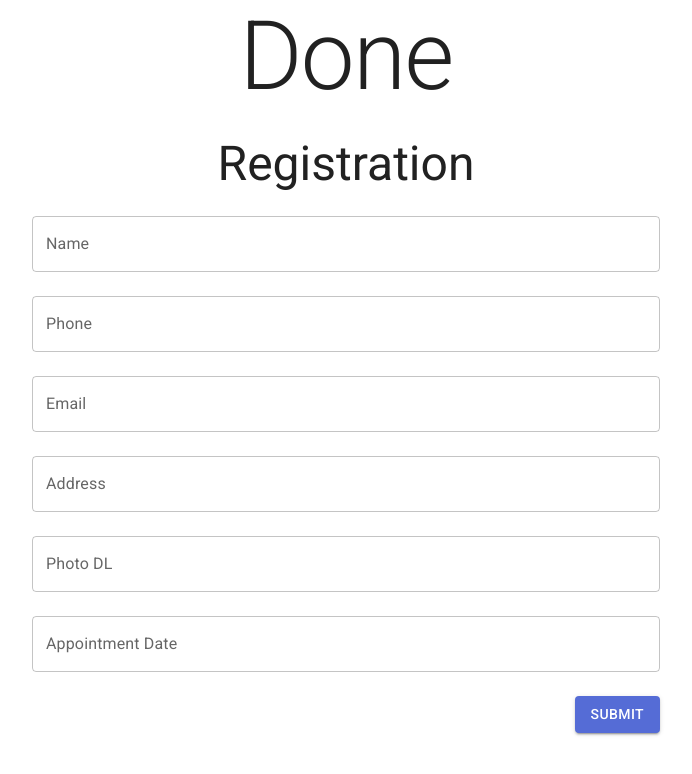
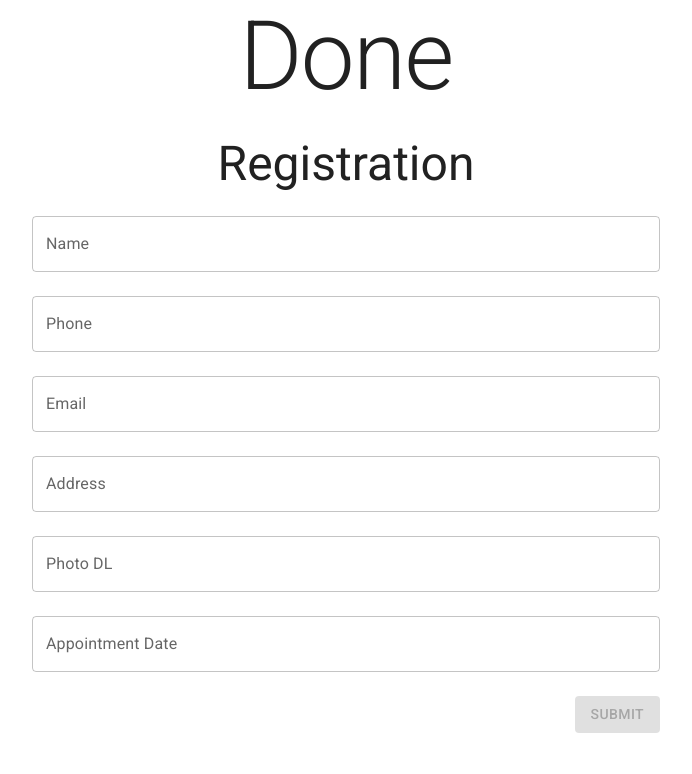
Before and after one commit to codercodingthecode/donefirst, a React (Create React App) app: page / in a window 1280 px wide. Shown: the top 774 px of the page, without its empty margins (294-986 px from the left). Built offline with nearby package versions, Linux system fonts and the light colour scheme.

Commit message:
Add some validations to the form

```diff
--- a/src/Components/Customer/Registration.tsx
+++ b/src/Components/Customer/Registration.tsx
@@ -2,6 +2,20 @@ import { Form, useFormik } from 'formik';
 import { FC } from 'react';
 import { Grid, TextField, Typography } from '@mui/material';
 import { Button } from '../Library/Index';
+import * as Yup from 'yup';
+import { phoneValidation } from '../../Utils/String';
+
+const formValidationSchema = Yup.object({
+    name: Yup.string().required('Name is required'),
+    // phone: Yup.string().matches(phoneValidation, 'Enter a valid phone number').required('Phone is required'),
+    phone: Yup.string()
+        .test('phone-test', 'Enter a valid phone number', (value) => phoneValidation.test(value || ''))
+        .required('Phone is required'),
+    email: Yup.string().email('Enter a valid Email').required('Email is required'),
+    address: Yup.string().required('Address is required'),
+    photoDL: Yup.string().required('Photo DL is required'),
+    appointmentDate: Yup.string().required('Appointment Date is required'),
+});
 
 export const Registration: FC = () => {
     const formik = useFormik({
@@ -13,6 +27,7 @@ export const Registration: FC = () => {
             photoDL: '',
             appointmentDate: '',
         },
+        validationSchema: formValidationSchema,
         onSubmit: (values, { setSubmitting }) => {
             setTimeout(() => {
                 alert(JSON.stringify(values, null, 2));
@@ -48,6 +63,7 @@ export const Registration: FC = () => {
                                 id="phone"
                                 name="phone"
                                 label="Phone"
+                                inputProps={{ inputMode: 'numeric', pattern: '[0-9]*' }}
                                 value={formik.values.phone}
                                 onChange={formik.handleChange}
                                 error={formik.touched.phone && Boolean(formik.errors.phone)}
@@ -108,7 +124,7 @@ export const Registration: FC = () => {
                                 variant="contained"
                                 color="primary"
                                 isLoading={formik.isSubmitting}
-                                disabled={formik.isSubmitting}
+                                disabled={formik.isSubmitting || !formik.isValid || !formik.dirty}
                             >
                                 Submit
                             </Button>
--- /dev/null
+++ b/src/Utils/String.ts
@@ -0,0 +1,2 @@
+export const phoneValidation =
+    /^((\\+[1-9]{1,4}[ \\-]*)|(\\([0-9]{2,3}\\)[ \\-]*)|([0-9]{2,4})[ \\-]*)*?[0-9]{3,4}?[ \\-]*[0-9]{3,4}?$/;
```
